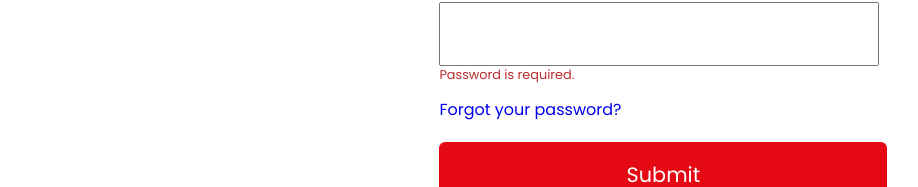
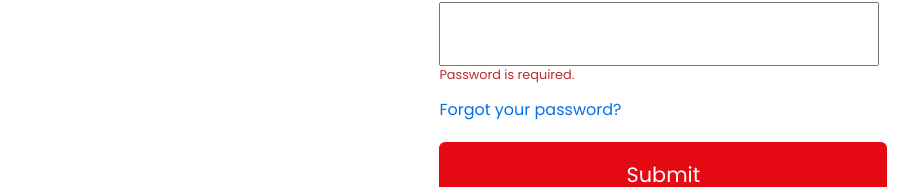
Before and after one commit to ResoDevansh/Netflix-Clone, a React (Vite) app: page /signup/password in a window 1280 px wide. Shown: the part 355-542 px from the top of the page, without its empty margins (15-933 px from the left). Built offline with nearby package versions, Linux system fonts and the light colour scheme.

Commit message:
some fixes

```diff
--- a/src/pages/RegForm.jsx
+++ b/src/pages/RegForm.jsx
@@ -1,8 +1,10 @@
+import { memo } from "react";
 import styled from "styled-components";
 import { Link } from "react-router-dom";
 import { useMyContext } from "../utils/utils";
+import PropTypes from "prop-types";
 
-const RegForm = () => {
+const RegForm = memo(() => {
   const { enteredEmail, password, setPassword } = useMyContext();
   console.log(password);
   return (
@@ -42,7 +44,10 @@ const RegForm = () => {
       </Dialog>
     </Container>
   );
-};
+});
+
+RegForm.displayName = "RegForm";
+RegForm.propTypes = { children: PropTypes.node };
 
 const Container = styled.div`
   height: 100%;
@@ -88,6 +93,7 @@ const Forget = styled(Link)`
   display: inline-block;
   margin-top: 0.8em;
   position: relative;
+  color: #0071eb;
   &:after {
     transition: all 200ms cubic-bezier(0.075, 0.82, 0.165, 1);
     position: absolute;
@@ -97,7 +103,7 @@ const Forget = styled(Link)`
     display: inline-block;
     width: 100%;
     visibility: hidden;
-    border-bottom: 1px solid black;
+    border-bottom: 1px solid #0071eb;
   }
   &:hover {
     &:after {
--- a/src/pages/Step1.jsx
+++ b/src/pages/Step1.jsx
@@ -8,7 +8,7 @@ const Step1 = () => {
   return (
     <Container>
       <Navbar>
-        <LogoLink>
+        <LogoLink to="/in">
           <Logo src={logo} />
         </LogoLink>
         <SignInLink>Sign In</SignInLink>
--- a/src/utils/Provider.jsx
+++ b/src/utils/Provider.jsx
@@ -1,5 +1,6 @@
 import { useState, useEffect } from "react";
 import { MyContext } from "./utils";
+import PropTypes from "prop-types";
 
 // const MyContext = createContext();
 
@@ -23,8 +24,7 @@ const UserSignUp = ({ children }) => {
   );
 };
 
-// export const useMyContext = () => {
-//   return useContext(MyContext);
-// };
+UserSignUp.displayName = "RegForm";
+UserSignUp.propTypes = { children: PropTypes.node };
 
 export default UserSignUp;
```
